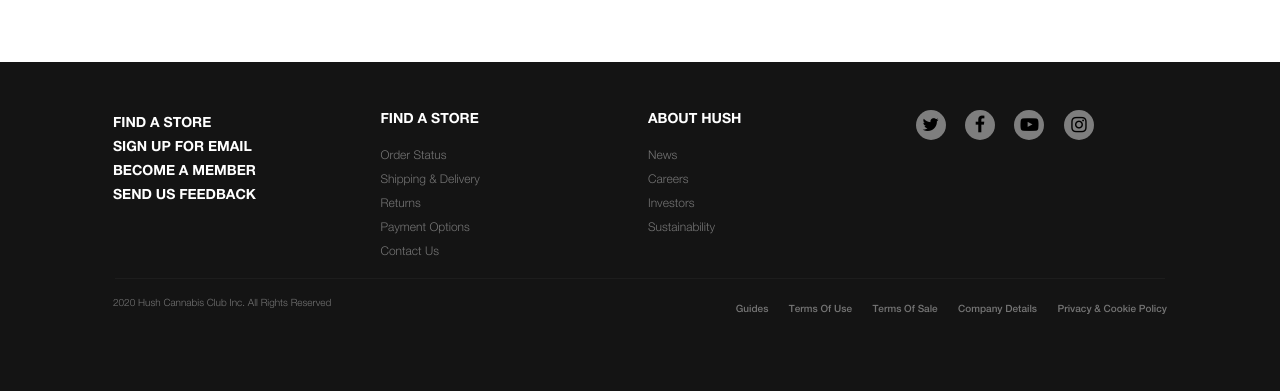
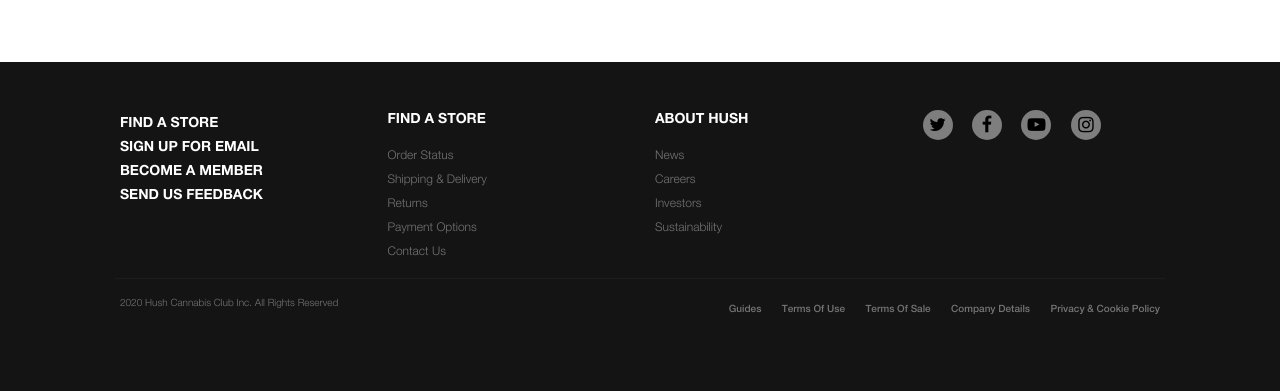
Before and after one commit to inovexia/Tough-Love-E-Commerce, a PHP site: page / in a window 1280 px wide. Shown: the part 5286-5677 px from the top of the page. Run offline with PHP 8.4, Linux system fonts and the light colour scheme.

Commit message:
Signed-off-by: rajkumar-inovage <rajkumar@innovagesoftwares.com>

```diff
--- a/css/custom.css
+++ b/css/custom.css
@@ -654,12 +654,9 @@
     padding: 10px 15px;
   }
   .product-details {
-    max-width: 325px;
     width: 100%;
   }
-  .product-detail-outer {
-    padding-left: 0.5rem;
-  }
+
   .additional-details .collapse-menu {
     padding: 25px 3px;
   }
@@ -824,6 +821,10 @@
 }
 
 @media (min-width: 1200px) {
+  .product-details {
+    max-width: 325px;
+    width: 100%;
+  }
   .custom-modal-header p {
     padding: 0px 55px;
   }
@@ -849,7 +850,7 @@
   }
 
   .product-detail-outer {
-    padding-left: 52px;
+    padding-left: 45px;
   }
   .card-border-bottom {
     padding-bottom: 147px;
--- a/index.html
+++ b/index.html
@@ -907,7 +907,7 @@
       <div class="footer-bottom py-5" style="background-color: #141414">
         <div class="secondary-container">
           <div class="row">
-            <div class="col-12 col-md-3 px-2">
+            <div class="col-12 col-md-3">
               <ul class="footer-menu-list-light p-0 list-unstyled">
                 <li>
                   <a
@@ -939,7 +939,7 @@
                 </li>
               </ul>
             </div>
-            <div class="col-12 col-md-3 footer-widgets px-2">
+            <div class="col-12 col-md-3 footer-widgets">
               <h5 class="mb-3 text-white text-uppercase">Find A Store</h5>
               <ul class="footer-menu-list p-0 list-unstyled">
                 <li>
@@ -961,7 +961,7 @@
                 </li>
               </ul>
             </div>
-            <div class="col-12 col-md-3 footer-widgets px-2">
+            <div class="col-12 col-md-3 footer-widgets">
               <h5 class="mb-3 text-white text-uppercase">About Hush</h5>
               <ul class="footer-menu-list p-0 list-unstyled">
                 <li>
@@ -978,7 +978,7 @@
                 </li>
               </ul>
             </div>
-            <div class="col-12 col-md-3 footer-widgets px-2">
+            <div class="col-12 col-md-3 footer-widgets">
               <ul
                 class="footer-menu-list social-icon p-0 list-unstyled d-block"
               >
@@ -1008,12 +1008,12 @@
         </div>
         <div class="secondary-container border-top-footer">
           <div class="row below-footer pt-3">
-            <div class="col-12 col-md-6 mb-2 px-2">
+            <div class="col-12 col-md-6 mb-2">
               <p class="hn-l">
                 2020 Hush Cannabis Club Inc. All Rights Reserved
               </p>
             </div>
-            <div class="col-12 col-md-6 mb-2 px-2">
+            <div class="col-12 col-md-6 mb-2">
               <ul class="below-footer-menu text-left text-md-right">
                 <li class="d-block d-md-inline-block">
                   <a class="ml-0 ml-md-2 ml-lg-3" href="#">Guides</a>
```
Also changed, not shown: product.html (+10 -10 lines), shop.html (+8 -7 lines).
